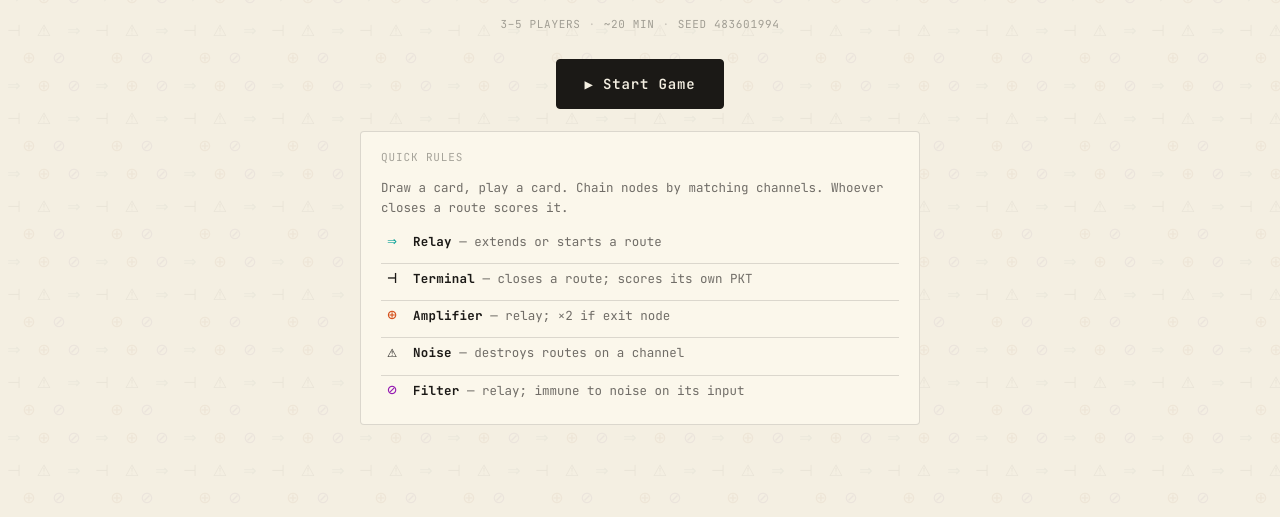
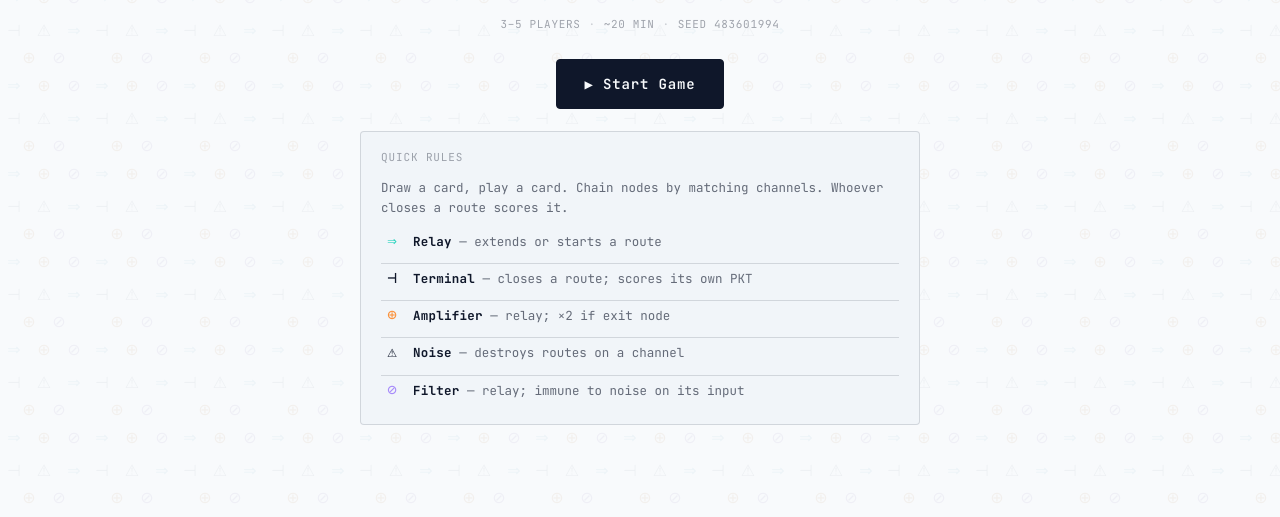
Before and after one commit to josterga/packet-pressure, a website built with Vite: page web/index.html in a window 1280 px wide. Shown: the part 283-800 px from the top of the page. Built offline with nearby package versions, Linux system fonts and the light colour scheme.

Commit message:
color unification

```diff
--- a/web/src/game-loop.ts
+++ b/web/src/game-loop.ts
@@ -59,8 +59,8 @@ function showScreen(screen: Screen): void {
 function buildPatternDataUri(dark: boolean): string {
   // 5 glyphs tiled in 88×88 grid, muted hues
   const hues = dark
-    ? { rel: "%232D6F6A", amp: "%236E3818", flt: "%235C1B70", trm: "%239C937F", noise: "%239C937F" }
-    : { rel: "%237E938F", amp: "%23A86D4A", flt: "%237B5894", trm: "%235C564B", noise: "%235C564B" };
+    ? { rel: "%231A4D6B", amp: "%234A3012", flt: "%232A1A5C", trm: "%232D3748", noise: "%232D3748" }
+    : { rel: "%2363A5BF", amp: "%23B07030", flt: "%238065A8", trm: "%23607080", noise: "%23607080" };
 
   const svg = `<svg xmlns='http://www.w3.org/2000/svg' width='88' height='88'><style>text{font-family:monospace;font-size:16px}</style>` +
     `<text x='14' y='22' fill='${hues.rel}' opacity='1' text-anchor='middle'>⇒</text>` +
--- a/web/src/style.css
+++ b/web/src/style.css
@@ -4,24 +4,24 @@ html, body { margin: 0; padding: 0; min-height: 100%; }
 
 /* ── Design tokens — light (default) ───────────────────────────────── */
 :root {
-  --bg:        #F4EFE2;
-  --bg-panel:  #FBF7EB;
-  --bg-soft:   #EEE7D2;
-  --ink:       #1B1916;
-  --ink-soft:  rgba(27, 25, 22, 0.62);
-  --ink-mute:  rgba(27, 25, 22, 0.38);
-  --ink-faint: rgba(27, 25, 22, 0.18);
-  --rule:      rgba(27, 25, 22, 0.14);
-  --rule-strong: rgba(27, 25, 22, 0.32);
+  --bg:        #f8fafc;
+  --bg-panel:  #f1f5f9;
+  --bg-soft:   #e2e8f0;
+  --ink:       #0f172a;
+  --ink-soft:  rgba(15, 23, 42, 0.62);
+  --ink-mute:  rgba(15, 23, 42, 0.38);
+  --ink-faint: rgba(15, 23, 42, 0.18);
+  --rule:      rgba(15, 23, 42, 0.14);
+  --rule-strong: rgba(15, 23, 42, 0.32);
 
-  --ch01: #0EA39A;
-  --ch02: #D5511C;
-  --ch03: #9419B1;
-  --rel:   #0EA39A;
-  --amp:   #D5511C;
-  --flt:   #9419B1;
-  --trm:   #1B1916;
-  --noise: #1B1916;
+  --ch01: #2dd4bf;
+  --ch02: #fb923c;
+  --ch03: #a78bfa;
+  --rel:   #2dd4bf;
+  --amp:   #fb923c;
+  --flt:   #a78bfa;
+  --trm:   #0f172a;
+  --noise: #0f172a;
   --hi:    var(--ch01);
 
   --gap:      14px;
@@ -40,17 +40,17 @@ html, body { margin: 0; padding: 0; min-height: 100%; }
 
 /* ── Dark theme ─────────────────────────────────────────────────────── */
 [data-theme="dark"] {
-  --bg:        #0D0C0A;
-  --bg-panel:  #161410;
-  --bg-soft:   #1D1A15;
-  --ink:       #EFE9D6;
-  --ink-soft:  rgba(239, 233, 214, 0.62);
-  --ink-mute:  rgba(239, 233, 214, 0.38);
-  --ink-faint: rgba(239, 233, 214, 0.16);
-  --rule:      rgba(239, 233, 214, 0.14);
-  --rule-strong: rgba(239, 233, 214, 0.32);
-  --trm:   #EFE9D6;
-  --noise: #EFE9D6;
+  --bg:        #0a0f1e;
+  --bg-panel:  #111827;
+  --bg-soft:   #1e293b;
+  --ink:       #e2e8f0;
+  --ink-soft:  rgba(226, 232, 240, 0.62);
+  --ink-mute:  rgba(226, 232, 240, 0.38);
+  --ink-faint: rgba(226, 232, 240, 0.16);
+  --rule:      rgba(226, 232, 240, 0.14);
+  --rule-strong: rgba(226, 232, 240, 0.32);
+  --trm:   #e2e8f0;
+  --noise: #e2e8f0;
   --pattern-opacity: 0.10;
   color-scheme: dark;
 }
```
